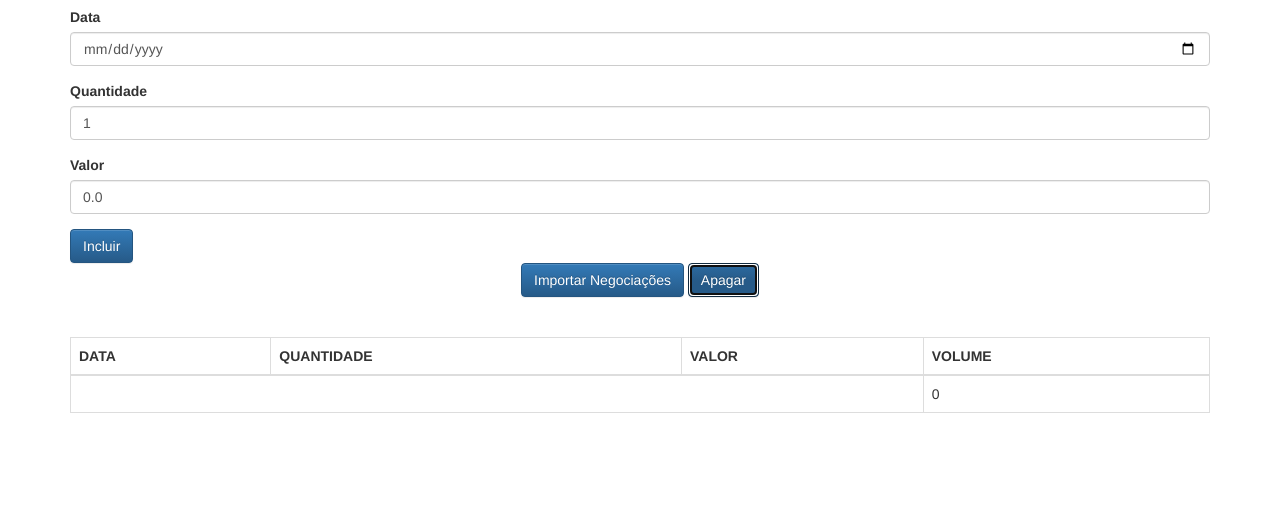
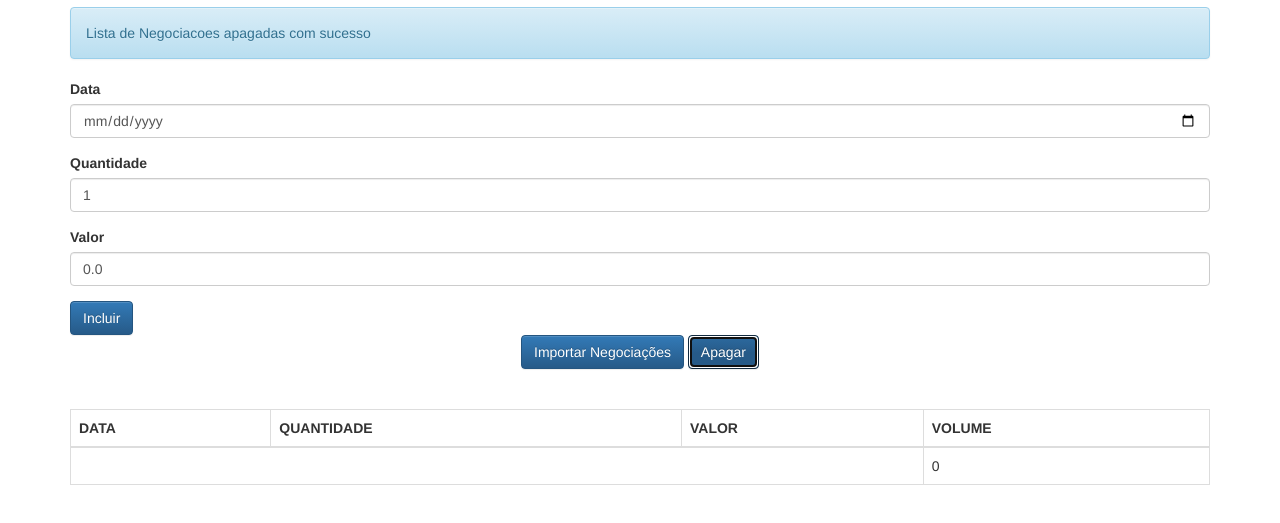
Before and after one commit to tirodrigues/ECMAScript6, a plain HTML site: page client/index.html in a window 1280 px wide. Both pictures are taken after a click on the button "Apagar". Shown: the part 63-586 px from the top of the page. Drawn offline with Linux system fonts and the light colour scheme.

Commit message:
inclusao padrao proxy e factory

```diff
--- a/client/index.html
+++ b/client/index.html
@@ -37,7 +37,7 @@
         <button class="btn btn-primary text-center" type="button">
             Importar Negociações
         </button>
-        <button class="btn btn-primary text-center" type="button">
+        <button onclick="negctr.apaga()" class="btn btn-primary text-center" type="button">
             Apagar
         </button>
     </div>
@@ -55,6 +55,7 @@
 <script src="js/app/views/NegociacoesView.js"></script>
 <script src="js/app/models/Mensagem.js"></script>
 <script src="js/app/views/MensagemView.js"></script>
+<script src="js/app/services/ProxyFactory.js"></script>
 <script type="text/javascript">
   let negctr = new NegociacaoController();
 </script>
--- a/client/js/app/controllers/NegociacaoController.js
+++ b/client/js/app/controllers/NegociacaoController.js
@@ -5,12 +5,20 @@ class NegociacaoController {
     this._inputDate = $('#data');
     this._inputQuantidade = $('#quantidade');
     this._inputValor = $('#valor');
-    this._listaNegociacoes = new ListaNegociacoes();
+
+    this._listaNegociacoes = ProxyFactory.create(
+      new ListaNegociacoes(),
+      ['adiciona', 'esvazia'],
+      model => this._negociacoesView.update(model));
 
     this._negociacoesView = new NegociacoesView($('#negociacoesview'));
     this._negociacoesView.update(this._listaNegociacoes);
 
-    this._mensagem = new Mensagem();
+    this._mensagem = ProxyFactory.create(
+      new Mensagem(),
+      ['texto'],
+      model => this._mensagemview.update(model));
+
     this._mensagemview = new MensagemView($('#mensagemview'));
     this._mensagemview.update(this._mensagem);
   }
@@ -19,12 +27,13 @@ class NegociacaoController {
     event.preventDefault();
 
     this._listaNegociacoes.adiciona(this._criaNegociacao());
-    this._negociacoesView.update(this._listaNegociacoes);
+    this._mensagem.texto = 'Negociacao adicionada com sucesso';
+    this._limpaFormulario();
+  }
 
-    this._mensagem.texto = 'Negociacao adicionada com sucesso';
-    this._mensagemview.update(this._mensagem);
-
-    this._limpaFormulario();
+  apaga() {
+    this._listaNegociacoes.esvazia();
+    this._mensagem.texto = 'Lista de Negociacoes apagadas com sucesso';
   }
 
   _criaNegociacao() {
--- a/client/js/app/models/ListaNegociacoes.js
+++ b/client/js/app/models/ListaNegociacoes.js
@@ -1,6 +1,6 @@
 class ListaNegociacoes {
 
-  constructor(){
+  constructor() {
     this._negociacoes = [];
   }
 
@@ -11,4 +11,8 @@ class ListaNegociacoes {
   get negociacoes() {
     return [].concat(this._negociacoes);
   }
+
+  esvazia() {
+    this._negociacoes = [];
+  }
 }
--- /dev/null
+++ b/client/js/app/services/ProxyFactory.js
@@ -0,0 +1,32 @@
+class ProxyFactory {
+
+  static create(objeto, props, acao) {
+    return new Proxy(objeto, {
+
+      get(target, prop, receiver) {
+
+        if(props.includes(prop) && ProxyFactory._ehFuncao(target[prop])) {
+          return function() {
+            console.log(`interceptando ${prop}`);
+            Reflect.apply(target[prop], target, arguments);
+            acao(target);
+          }
+        }
+        return Reflect.get(target, prop, receiver);
+      },
+
+      set(target, prop, value, receiver) {
+        if(props.includes(prop)){
+           target[prop] = value;
+           acao(target);
+        }
+        return Reflect.set(target, prop, value, receiver);
+      }
+
+    });
+  }
+
+  static _ehFuncao(func) {
+    return typeof(func) == typeof(Function)
+  }
+}
```
